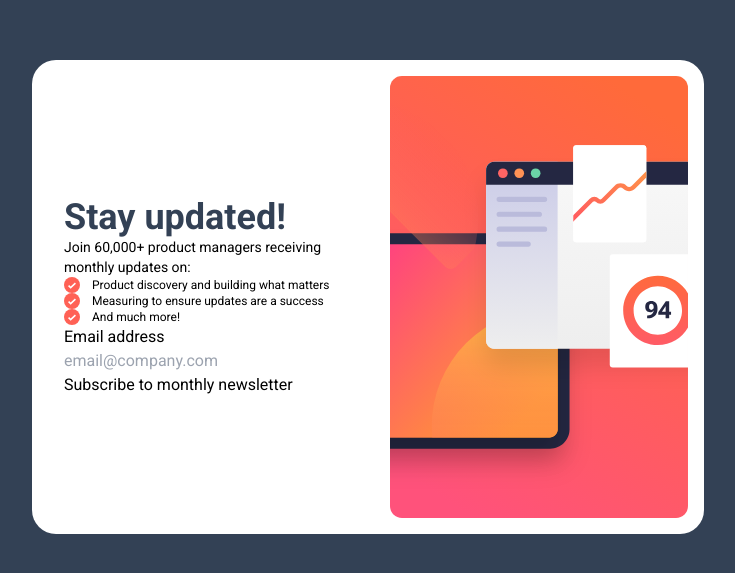
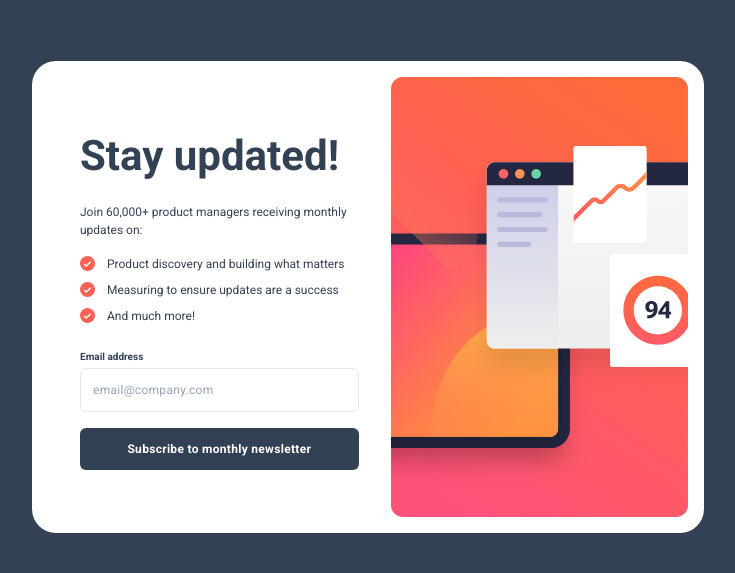
Before and after one commit to Lee-jr-81/email-signup, a website: page src/index.html in a window 1280 px wide. Shown: the part 103-676 px from the top of the page, without its empty margins (272-1007 px from the left). Drawn offline with Linux system fonts and the light colour scheme.

Commit message:
finished styling the component

```diff
--- a/src/index.html
+++ b/src/index.html
@@ -14,38 +14,48 @@
   </head>
   <body>
     <main
-      class="font-roboto bg-slate-700 h-screen flex items-center justify-center"
+      class="font-roboto bg-slate-700 h-screen flex items-center justify-center text-slate-700"
     >
       <div class="main-section bg-white max-w-2xl flex p-4 rounded-3xl">
-        <section class="LHS p-4 grid content-center">
-          <div class="content flex flex-col">
-            <h1 class="text-4xl font-extrabold text-slate-700">
+        <section class="LHS p-8 grid content-center">
+          <div class="content flex flex-col mb-4">
+            <h1 class="text-[42px] font-extrabold text-slate-700 mb-4">
               Stay updated!
             </h1>
-            <p class="text-sm">
+            <p class="text-[12px] mb-4">
               Join 60,000+ product managers receiving monthly updates on:
             </p>
-            <div class="bullet-points flex items-center">
-              <img src="../assets/images/icon-list.svg" class="w-4" />
-              <h3 class="text-xs ml-3">
+            <div class="bullet-points flex items-center mb-2">
+              <img src="../assets/images/icon-list.svg" class="w-[15px]" />
+              <h3 class="text-[12px] ml-3">
                 Product discovery and building what matters
               </h3>
             </div>
-            <div class="bullet-points flex items-center">
-              <img src="../assets/images/icon-list.svg" class="w-4" />
-              <h3 class="text-xs ml-3">
+            <div class="bullet-points flex items-center mb-2">
+              <img src="../assets/images/icon-list.svg" class="w-[15px]" />
+              <h3 class="text-[12px] ml-3">
                 Measuring to ensure updates are a success
               </h3>
             </div>
-            <div class="bullet-points flex items-center">
-              <img src="../assets/images/icon-list.svg" class="w-4" />
-              <h3 class="text-xs ml-3">And much more!</h3>
+            <div class="bullet-points flex items-center mb-2">
+              <img src="../assets/images/icon-list.svg" class="w-[15px]" />
+              <h3 class="text-[12px] ml-3">And much more!</h3>
             </div>
           </div>
           <section class="email-signup">
-            <h4>Email address</h4>
-            <input placeholder="email@company.com" />
-            <button>Subscribe to monthly newsletter</button>
+            <h4 class="text-[10px] font-semibold text-slate-700 mb-1">
+              Email address
+            </h4>
+            <input
+              type="text"
+              placeholder="email@company.com"
+              class="text-slate-700 text-[12px] font-medium border rounded-md p-3 w-full placeholder-slate-400 mb-4 tracking-wide"
+            />
+            <button
+              class="bg-slate-700 rounded-md text-white text-[12px] font-semibold p-3 w-full tracking-wide"
+            >
+              Subscribe to monthly newsletter
+            </button>
           </section>
         </section>
         <div class="RHS">
```
Also changed, not shown: src/styles.css.
